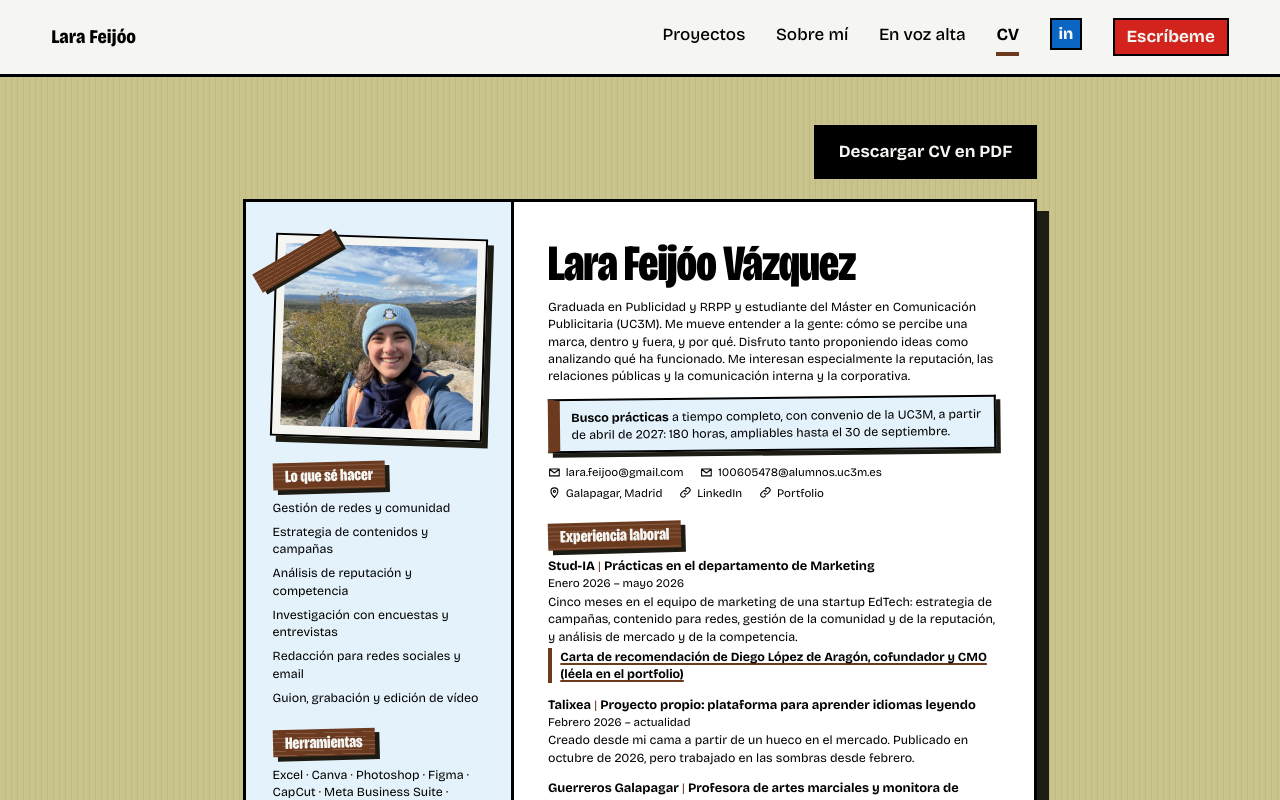
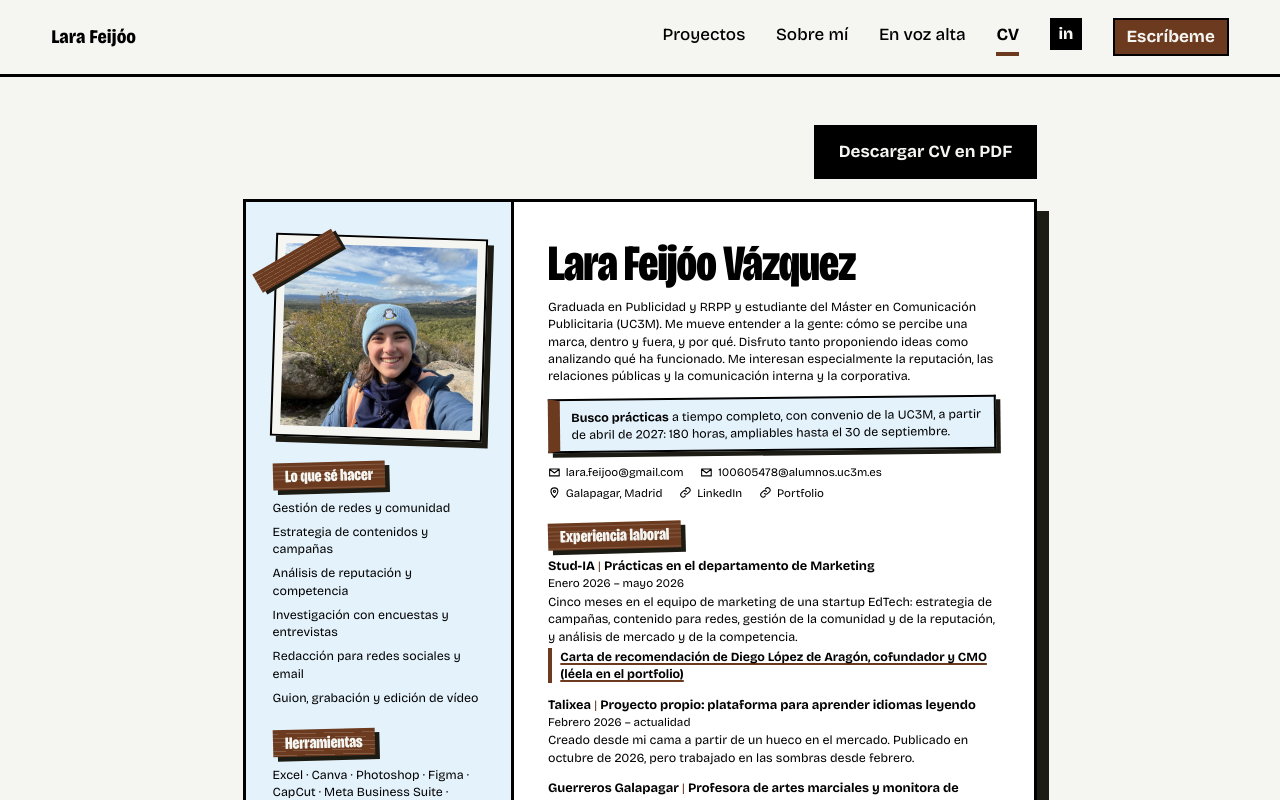
Before and after one commit to Fei461/Portfolio, a React (Vite) app: page /#/cv in a window 1280 px wide. Shown: the top 800 px of the page. Built offline with nearby package versions, Linux system fonts and the light colour scheme.

Commit message:
Prueba: marca unificada (celeste fuera de la portada, cinturón y negro en la cabecera)
Co-Authored-By: Claude Opus 5.5 <noreply@anthropic.com>

```diff
--- a/src/index.tsx
+++ b/src/index.tsx
@@ -3,6 +3,7 @@ import ReactDOM from "react-dom/client";
 import App from "./app";
 import "./index.css";
 import "./styles/dojo.css";
+import "./styles/marca.css";
 import { iniciarVisitas } from "./lib/visitas";
 
 iniciarVisitas();
--- /dev/null
+++ b/src/styles/marca.css
@@ -0,0 +1,57 @@
+/* ── Una sola imagen: la de su CV y su LinkedIn ──
+   El tatami se queda donde se entiende (la portada, con las esteras dibujadas).
+   Fuera de ahí, su celeste claro. El rojo y el azul de LinkedIn pasan a los colores de la casa:
+   cinturón para lo que se pulsa, negro para lo demás. Va al final para mandar sobre lo anterior,
+   y se puede quitar entero sin tocar nada más. */
+:root {
+  --celeste: #8ec5ea;
+  --celeste-claro: #e4f2fb;
+}
+
+/* Cabecera: «Escríbeme» en cinturón y LinkedIn en negro */
+.dojo-head nav a.dojo-head__escribir {
+  background: var(--obi);
+}
+
+.dojo-head nav a.dojo-head__linkedin {
+  background: var(--sumi);
+}
+
+/* Portada: el tatami se queda; lo que buscas, en celeste, como en el CV */
+.dojo .dojo-busco {
+  background: var(--celeste-claro);
+}
+
+/* Las páginas por partes sin color propio (Sobre mí, En voz alta): celeste en vez de tatami */
+.combate:not(.combate--tema) .combate__tatami {
+  background-color: var(--celeste-claro);
+  background-image: none;
+}
+
+/* Recuadros que eran tatami */
+.dojo .metodo__detalle,
+.dojo .brecha__porque,
+.dojo .contraste__cierre,
+.dojo .dorsal__texto {
+  background: var(--celeste-claro);
+}
+
+.dojo .dorsal__tipografia {
+  background-color: var(--celeste-claro);
+  background-image: none;
+}
+
+.dojo .brecha__porque {
+  border-left-color: var(--obi);
+}
+
+/* La mesa del CV y la página de error */
+.dojo .cv-mesa {
+  background-color: var(--judogi);
+  background-image: none;
+}
+
+.dojo .no-encontrada {
+  background-color: var(--celeste-claro);
+  background-image: none;
+}
```
